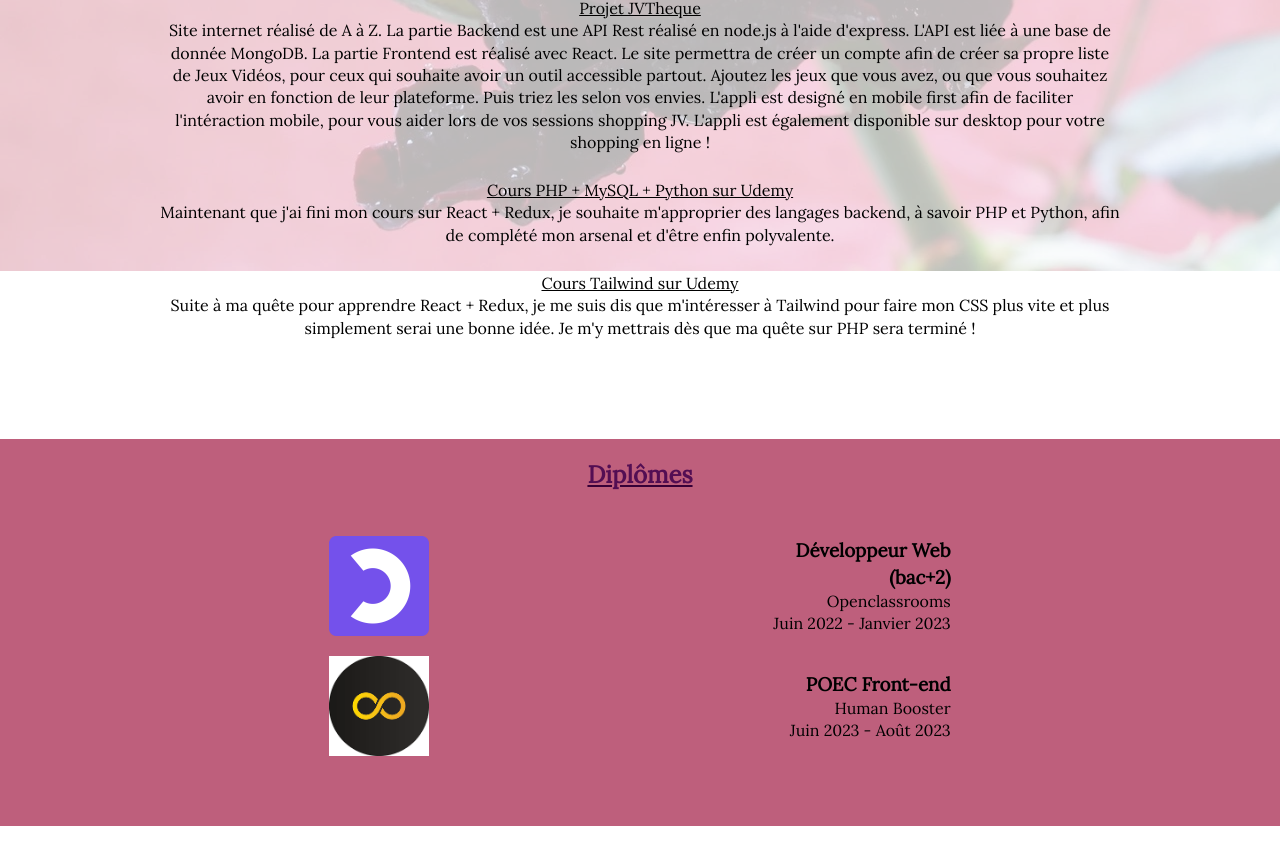
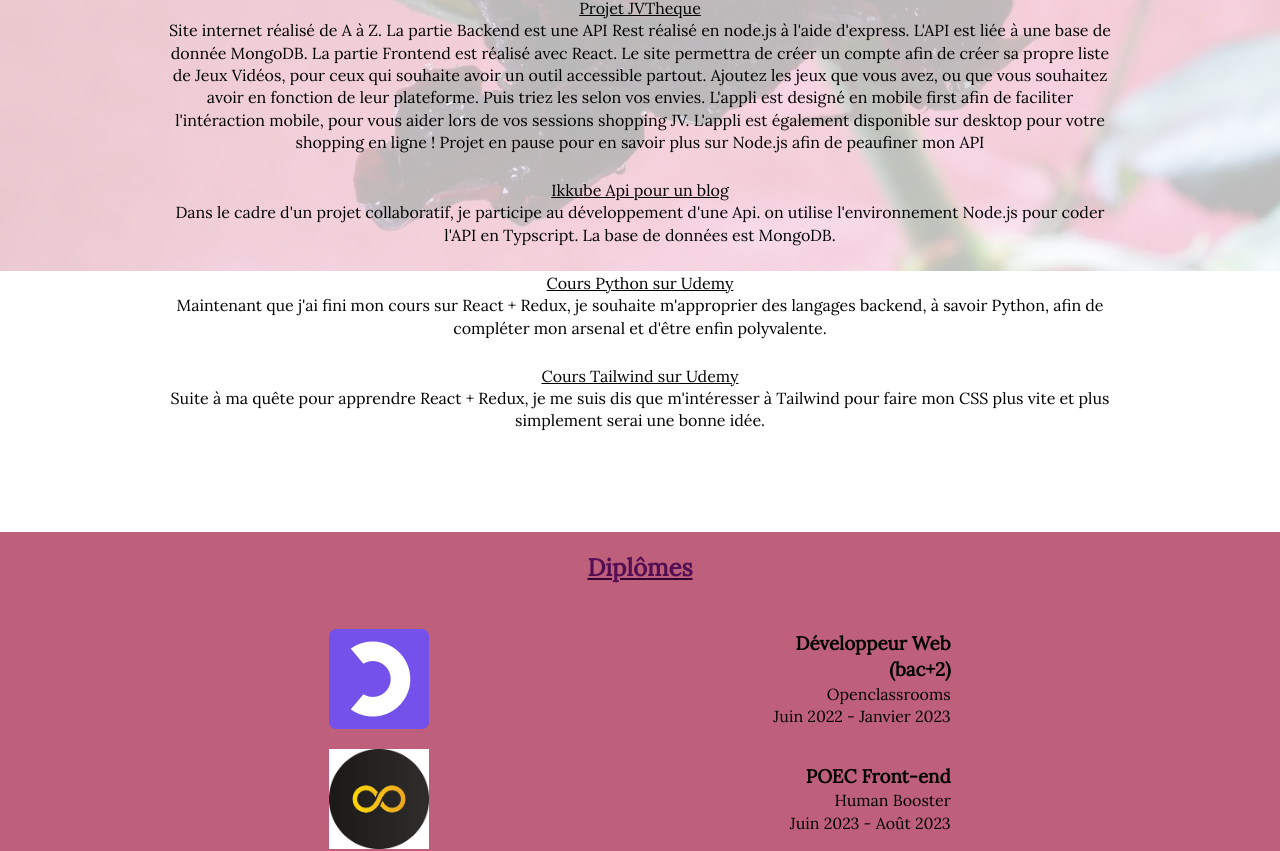
Before and after one commit to Aeltiel/portefolio, a React (Create React App) app: page /About in a window 1280 px wide. Shown: the part 1009-1860 px from the top of the page. Built offline with nearby package versions, Linux system fonts and the light colour scheme; a web font is replaced by a local one.

Commit message:
update Cv + update data

```diff
--- a/src/Data/book.json
+++ b/src/Data/book.json
@@ -3,7 +3,7 @@
        "id" : "001",
        "title" : "Présentation",
        "image" : "/Assets/moi.webp",
-       "description" : "Dans le cadre d'une reconversion, je me dirige vers une carrière dans le Développement Web. Diplômé depuis Janvier 2023, j'étoffe mes connaissances à travers des projets personnels. J'ai également suivi une formation POEC Front end chez Human booster dans ce but. Toujours dans cet objectif d'amélioration je cherche une entreprise pour m'accueillir pour une alternance 'Concepteur Dévelopeur Web' chez Human Booster, ou un poste de Développeuse Junior",
+       "description" : "Dans le cadre d'une reconversion, je me dirige vers une carrière dans le Développement Web. Diplômé depuis Janvier 2023, j'étoffe mes connaissances à travers des projets personnels. J'ai également suivi une formation POEC Front end chez Human booster dans ce but. Toujours dans cet objectif d'amélioration je continue à m'auto former tout en étant à l'écoute d'opportunité pour un poste de Développeuse Web",
        "dragonsKey" : "1"
     },
     {
--- a/src/Data/quest.json
+++ b/src/Data/quest.json
@@ -2,16 +2,21 @@
     {
         "id" : "1",
         "title" : "Projet JVTheque",
-        "activity" : "Site internet réalisé de A à Z. La partie Backend est une API Rest réalisé en node.js à l'aide d'express. L'API est liée à une base de donnée MongoDB. La partie Frontend est réalisé avec React. Le site permettra de créer un compte afin de créer sa propre liste de Jeux Vidéos, pour ceux qui souhaite avoir un outil accessible partout. Ajoutez les jeux que vous avez, ou que vous souhaitez avoir en fonction de leur plateforme. Puis triez les selon vos envies. L'appli est designé en mobile first afin de faciliter l'intéraction mobile, pour vous aider lors de vos sessions shopping JV. L'appli est également disponible sur desktop pour votre shopping en ligne !"
+        "activity" : "Site internet réalisé de A à Z. La partie Backend est une API Rest réalisé en node.js à l'aide d'express. L'API est liée à une base de donnée MongoDB. La partie Frontend est réalisé avec React. Le site permettra de créer un compte afin de créer sa propre liste de Jeux Vidéos, pour ceux qui souhaite avoir un outil accessible partout. Ajoutez les jeux que vous avez, ou que vous souhaitez avoir en fonction de leur plateforme. Puis triez les selon vos envies. L'appli est designé en mobile first afin de faciliter l'intéraction mobile, pour vous aider lors de vos sessions shopping JV. L'appli est également disponible sur desktop pour votre shopping en ligne ! Projet en pause pour en savoir plus sur Node.js afin de peaufiner mon API"
     },
     {
         "id" : "2",
-        "title" : "Cours PHP + MySQL + Python sur Udemy",
-        "activity" : "Maintenant que j'ai fini mon cours sur React + Redux, je souhaite m'approprier des langages backend, à savoir PHP et Python, afin de complété mon arsenal et d'être enfin polyvalente."
+        "title" : "Ikkube Api pour un blog",
+        "activity" : "Dans le cadre d'un projet collaboratif, je participe au développement d'une Api. on utilise l'environnement Node.js pour coder l'API en Typscript. La base de données est MongoDB."
     },
     {
         "id" : "3",
+        "title" : "Cours Python sur Udemy",
+        "activity" : "Maintenant que j'ai fini mon cours sur React + Redux, je souhaite m'approprier des langages backend, à savoir Python, afin de compléter mon arsenal et d'être enfin polyvalente."
+    },
+    {
+        "id" : "4",
         "title" : "Cours Tailwind sur Udemy",
-        "activity" : "Suite à ma quête pour apprendre React + Redux, je me suis dis que m'intéresser à Tailwind pour faire mon CSS plus vite et plus simplement serai une bonne idée. Je m'y mettrais dès que ma quête sur PHP sera terminé !"
+        "activity" : "Suite à ma quête pour apprendre React + Redux, je me suis dis que m'intéresser à Tailwind pour faire mon CSS plus vite et plus simplement serai une bonne idée."
     }
 ]
--- a/src/Pages component/PagePresentation.jsx
+++ b/src/Pages component/PagePresentation.jsx
@@ -33,15 +33,11 @@
         <div className="page__CV--text">
           <p>
             À présent que vous me connaissez un peu mieux, n'hésitez pas à
-            repartir avec un petit souvenir en cliquant sur le bouton de votre
-            choix !
+            repartir avec un petit souvenir !
           </p>
           <div className="page__CV--textBtn">
             <a href="/DataPdf/CV_Ingrid_STEMER_Dev_Web.pdf" download>
-              <Button name={"Mon CV Dév Web"} />
-            </a>
-            <a href="/DataPdf/CV_Ingrid_STEMER_CDA_Alternant1.pdf" download>
-              <Button name={"Mon CV Alternance"} />
+              <Button name={"Mon CV"} />
             </a>
           </div>
         </div>
--- a/src/Pages/About.jsx
+++ b/src/Pages/About.jsx
@@ -105,20 +105,13 @@
             <div className="about__CV--text">
               <p>
                 À présent que vous me connaissez un peu mieux, n'hésitez pas à
-                repartir avec un petit souvenir en cliquant sur le bouton de
-                votre choix!
+                repartir avec un petit souvenir !
               </p>
-              <a
-                href="/DataPdf/CV_Ingrid_STEMER_CDA_Alternant1.pdf"
-                download="CV-CDA-Alternance-IS.pdf"
-              >
-                <Button name={"Mon CV Alternance"} />
-              </a>
               <a
                 href="/DataPdf/CV_Ingrid_STEMER_Dev_Web.pdf"
                 download="CV-Dev-Web-IS.pdf"
               >
-                <Button name={"Mon CV Dev Web"} />
+                <Button name={"Mon CV"} />
               </a>
             </div>
             <div className="about__CV--mail">
--- a/src/Pages/Home.jsx
+++ b/src/Pages/Home.jsx
@@ -19,8 +19,7 @@
         <div className="presentation">
           <img className="presentation__img" src={moi} alt="Ingrid Stemer" />
           <h2 className="presentation__title">
-            Ingrid STEMER <br /> Conceptrice Développeuse d'Application en
-            Alternance/ <br /> Developpeuse Web Junior
+            Ingrid STEMER <br /> Developpeuse Web
           </h2>
         </div>
 
```
Also changed, not shown: 2 other files (tests, documents, lock files or other folders).
